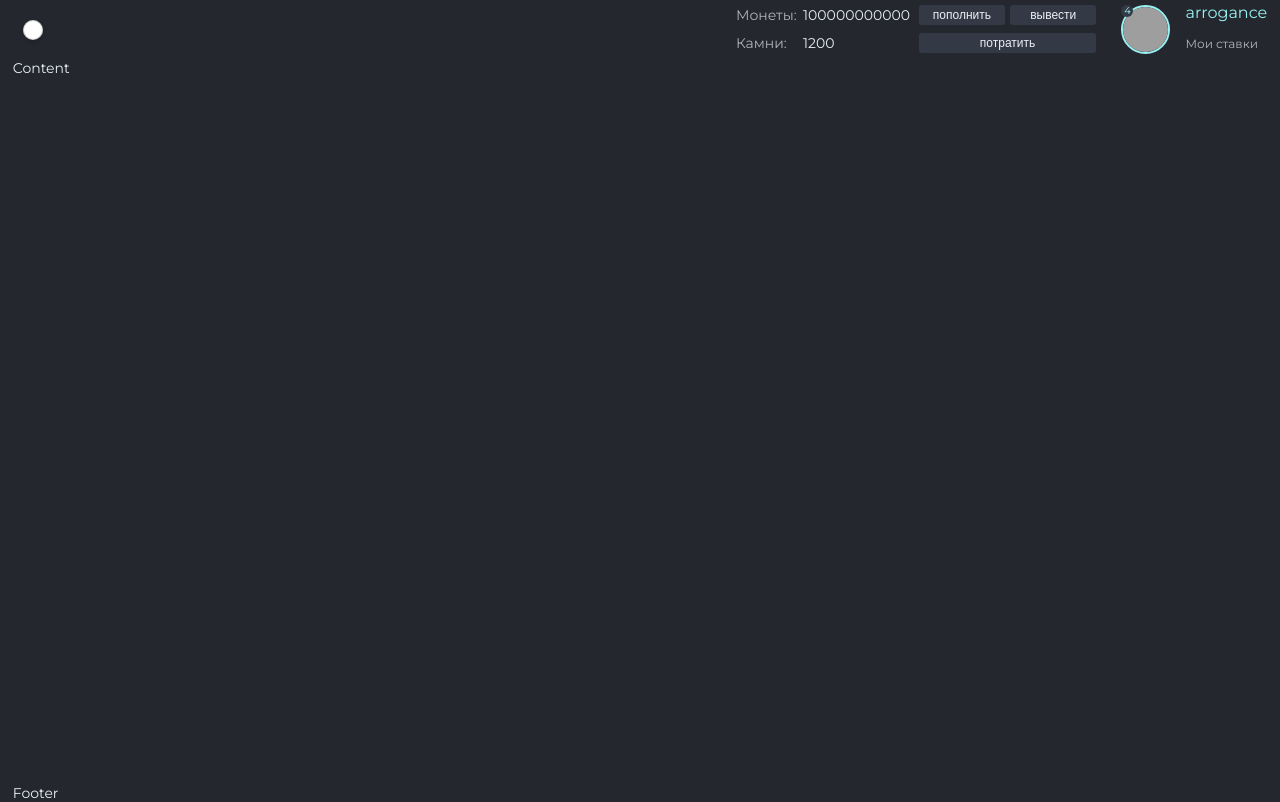
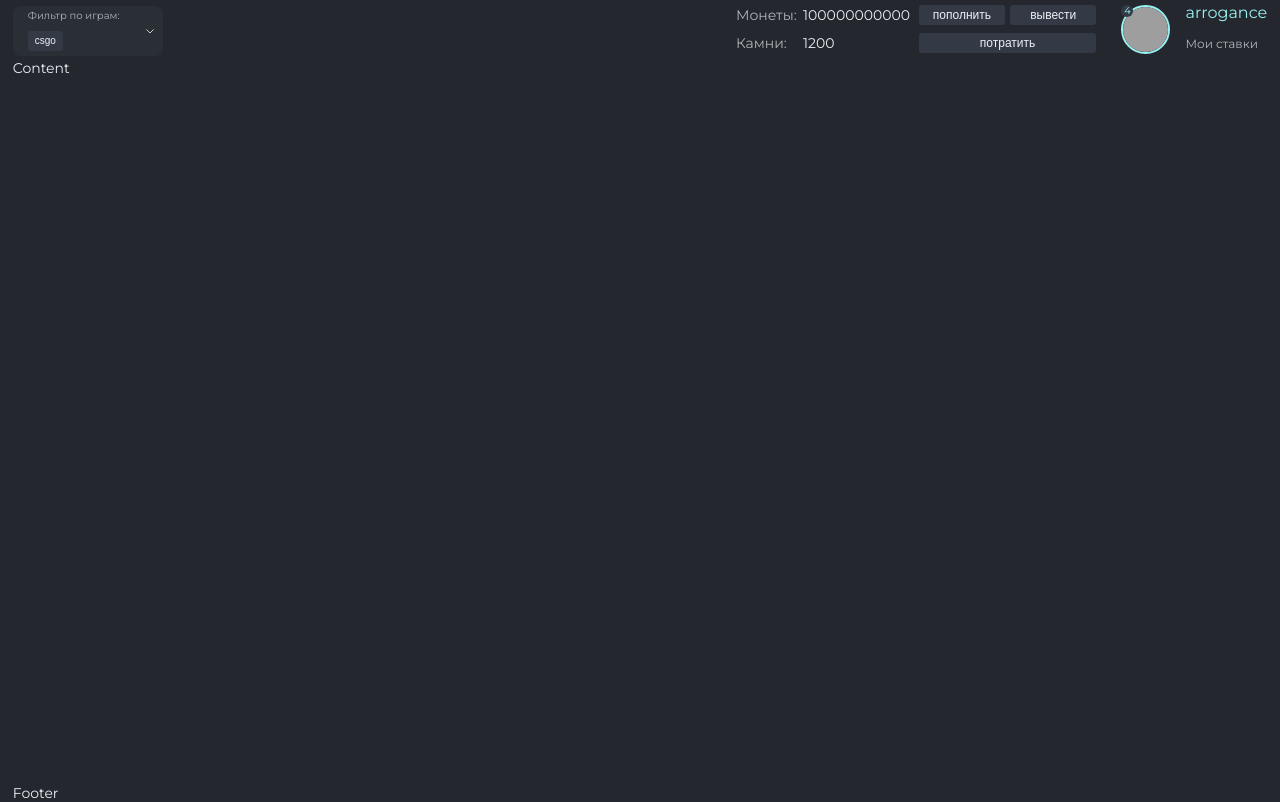
Before and after one commit to ConstIgorIvanov/bets-playground, a React (Create React App) app: page / in a window 1280 px wide. Built offline with nearby package versions, Linux system fonts and the light colour scheme; grey boxes are pictures that could not be loaded.

Commit message:
Filters layout end

```diff
--- a/src/components/Header/components/Filters/Filters.module.scss
+++ b/src/components/Header/components/Filters/Filters.module.scss
@@ -0,0 +1,138 @@
+.select {
+  font-size: 14px;
+  border-radius: 8px;
+  width: 150px;
+  background-color: #2a2f36;
+  label {
+    cursor: pointer;
+  }
+  input {
+    display: none;
+  }
+  input[type='checkbox']:checked ~ &__active-modal {
+    display: block;
+  }
+  input[type='checkbox']:checked ~ &__container > div > label {
+    z-index: 23;
+  }
+  input[type='checkbox']:checked ~ &__container &__options {
+    opacity: 1;
+    visibility: visible;
+  }
+  input[type='checkbox']:checked ~ &__container &__options > &__option {
+    pointer-events: visible;
+  }
+  input[type='checkbox']:checked ~ &__container &__button {
+    transform: rotate(225deg);
+  }
+
+  &__container {
+    z-index: 9999;
+
+    position: relative;
+    display: block;
+  }
+
+  &__container > label:first-child,
+  &__options label {
+    position: absolute;
+    width: 100%;
+    height: 100%;
+
+    left: 0;
+    top: 0;
+  }
+
+  &__activeModal {
+    display: none;
+    position: absolute;
+    width: 100%;
+    height: 100%;
+    top: 0;
+    left: 0;
+    z-index: 21;
+    cursor: default !important;
+  }
+
+  &__wrapper {
+    padding: 5px 15px;
+    user-select: none;
+  }
+
+  &__options {
+    opacity: 0;
+    visibility: hidden;
+    position: absolute;
+    width: 100%;
+    border-radius: 8px;
+    top: 110%;
+    background-color: #2a2f36;
+    z-index: 22;
+    transition: 0.3s;
+    max-height: 350px;
+    overflow: auto;
+    color: white;
+    &::-webkit-scrollbar {
+      display: none;
+    }
+  }
+
+  &__option {
+    display: flex;
+    justify-content: space-between;
+    align-items: center;
+    padding: 10px 15px;
+    user-select: none;
+    z-index: 23;
+    transition: 0.15s;
+
+    position: relative;
+    pointer-events: none;
+  }
+  &__option > label {
+    cursor: default;
+  }
+  &__text {
+    margin: 0;
+    white-space: nowrap;
+    text-overflow: ellipsis;
+    overflow: hidden;
+    color: #b0b3b9;
+
+    &__title {
+      font-size: 10px;
+      margin-bottom: 10px;
+    }
+    &__item {
+      display: inline-block;
+      margin-right: 5px;
+    }
+  }
+  &__button {
+    position: absolute;
+    right: 10px;
+    top: 50%;
+    z-index: 20;
+    width: 5px;
+    height: 5px;
+    border-right: 1px solid #fff;
+    border-bottom: 1px solid #fff;
+    border-radius: 1px;
+    transform: rotate(45deg) translateX(-50%) translateY(-50%);
+  }
+
+  &__title {
+    white-space: nowrap;
+    text-overflow: ellipsis;
+    overflow: hidden;
+  }
+  &__substring {
+    color: #ffffff;
+  }
+}
+
+@media (max-width: 550px) {
+  .select {
+    display: none;
+  }
+}
--- a/src/components/Header/components/Filters/Filters.tsx
+++ b/src/components/Header/components/Filters/Filters.tsx
@@ -3,11 +3,73 @@ import React from 'react';
 import { FiltersI } from './Filters.props';
 import styles from './Filters.module.scss';
 import Switch from './components/Switch/Switch';
+import Button from '../../../common/Button/Button';
+
+const fakeState = {
+  games: [
+    {
+      name: 'dota2',
+      checked: false,
+    },
+    {
+      name: 'csgo',
+      checked: true,
+    },
+  ],
+};
 
 const Filters = (props: FiltersI) => {
+  //in future Redux
+  const [games, setGames] = React.useState(fakeState.games);
+
+  const changeGames = (names: string) => {
+    setGames((prev) =>
+      prev.map((game) => {
+        if (game.name === names) {
+          return { ...game, checked: !game.checked };
+        }
+        return game;
+      }),
+    );
+  };
+
   return (
-    <div>
-      <Switch />
+    <div className={styles.select}>
+      <input type="checkbox" id="filter"></input>
+      <div className={styles.select__container}>
+        <label htmlFor="filter"></label>
+        <div className={styles.select__wrapper}>
+          <p className={styles.select__text}>
+            <div className={styles.select__text__title}>Фильтр по играм:</div>
+            <div>
+              {games.map((game) => {
+                if (game.checked) {
+                  return (
+                    <div className={styles.select__text__item}>
+                      <Button fontSize="extra-small" task="icon">
+                        {game.name}
+                      </Button>
+                    </div>
+                  );
+                }
+              })}
+            </div>
+          </p>
+          <label className={styles.select__button} htmlFor="filter"></label>
+        </div>
+        <div className={styles.select__options}>
+          {games.map((games, index) => (
+            <div key={index} className={styles.select__option}>
+              <label htmlFor="filter"></label>
+              <div className={styles.select__title}>{games.name}</div>
+              <div onClick={() => changeGames(games.name)}>
+                <Switch name={games.name} checked={games.checked} />
+              </div>
+            </div>
+          ))}
+        </div>
+      </div>
+      <label htmlFor="filter" className={styles.select__activeModal}></label>
     </div>
   );
 };
```
